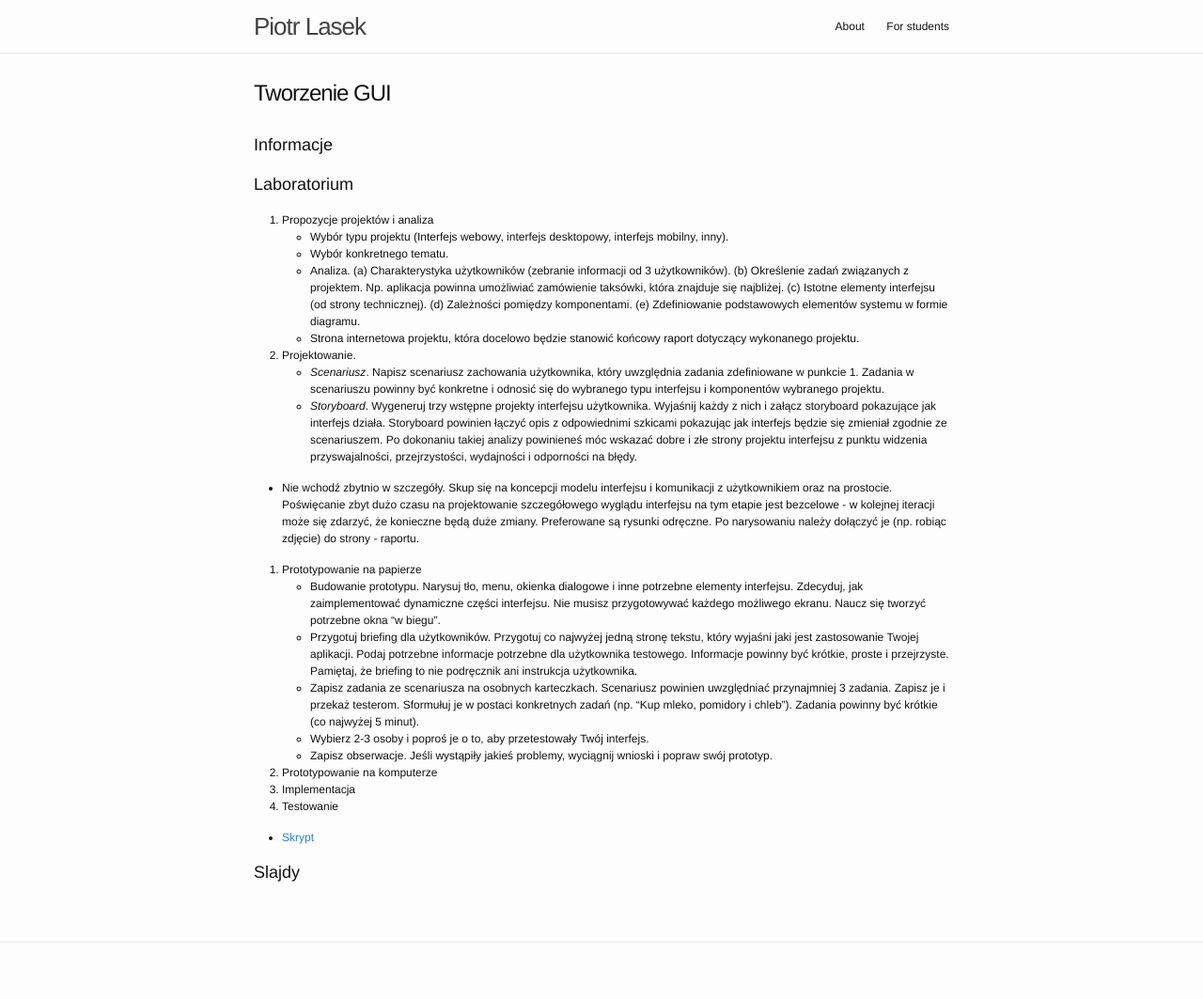
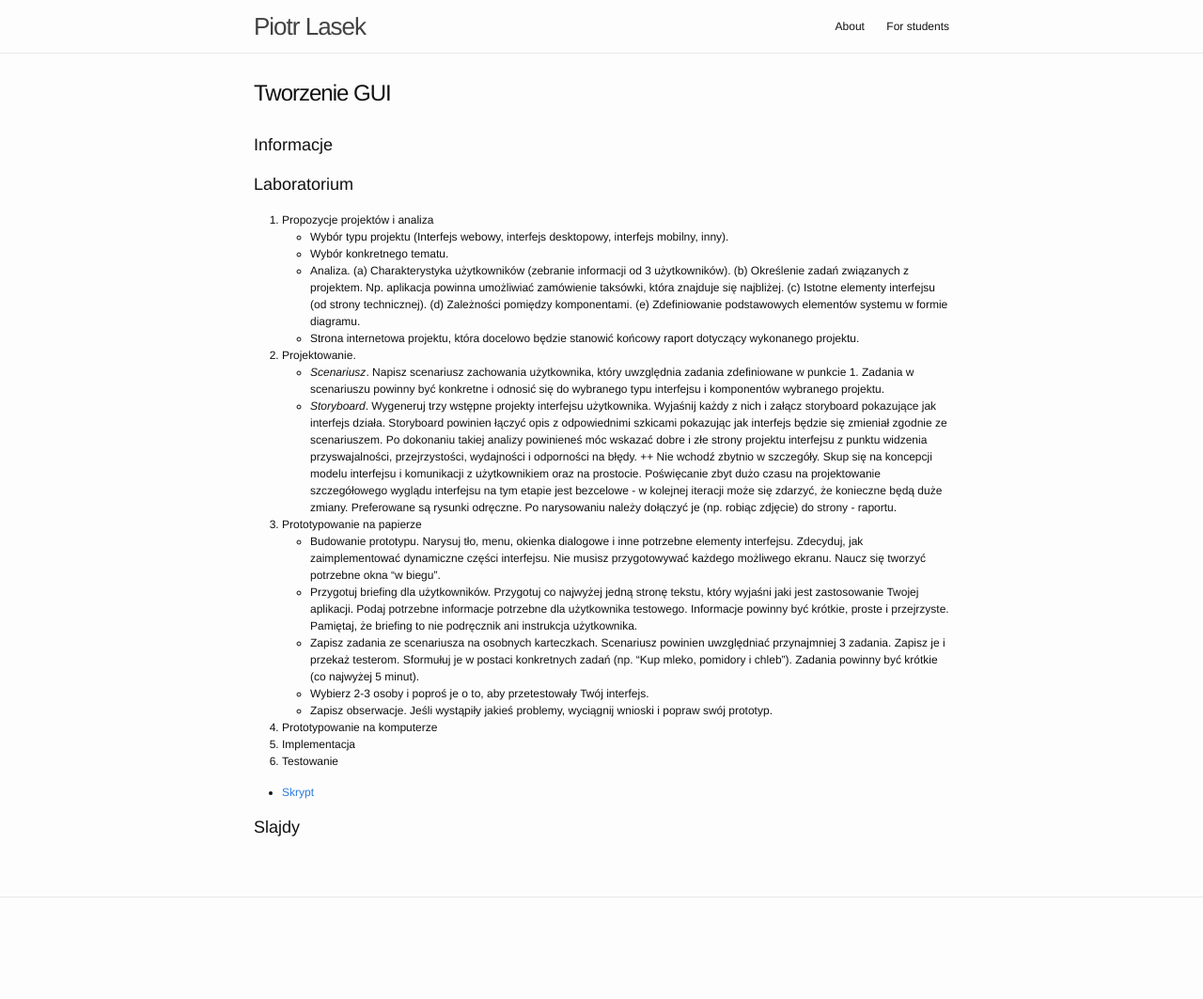
Before and after one commit to piotrlasek/piotrlasek.github.io, a Jekyll site: the page built from for-students/tgui2016.md, in a window 1280 px wide. Shown: the whole page at 94% size. Built offline with Jekyll 4.4.1, drawn with Linux system fonts in a browser that asks for light colours; after the commit the page ends 1015 px from its top, so only the background shows below that.

```diff
--- a/for-students/tgui2016.md
+++ b/for-students/tgui2016.md
@@ -18,8 +18,7 @@ exclude: true
 2. Projektowanie.
   * *Scenariusz*. Napisz scenariusz zachowania użytkownika, który uwzględnia zadania zdefiniowane w punkcie 1. Zadania w scenariuszu powinny być konkretne i odnosić się do wybranego typu interfejsu i komponentów wybranego projektu.
   * *Storyboard*. Wygeneruj trzy wstępne projekty interfejsu użytkownika. Wyjaśnij każdy z nich i załącz storyboard pokazujące jak interfejs działa. Storyboard powinien łączyć opis z odpowiednimi szkicami pokazując jak interfejs będzie się zmieniał zgodnie ze scenariuszem. Po dokonaniu takiej analizy powinieneś móc wskazać dobre i złe strony projektu interfejsu z punktu widzenia przyswajalności, przejrzystości, wydajności i odporności na błędy.
-
- + Nie wchodź zbytnio w szczegóły. Skup się na koncepcji modelu interfejsu i komunikacji z użytkownikiem oraz na prostocie. Poświęcanie zbyt dużo czasu na projektowanie szczegółowego wyglądu interfejsu na tym etapie jest bezcelowe - w kolejnej iteracji może się zdarzyć, że konieczne będą duże zmiany. Preferowane są rysunki odręczne. Po narysowaniu należy dołączyć je (np. robiąc zdjęcie) do strony - raportu.
+ ++ Nie wchodź zbytnio w szczegóły. Skup się na koncepcji modelu interfejsu i komunikacji z użytkownikiem oraz na prostocie. Poświęcanie zbyt dużo czasu na projektowanie szczegółowego wyglądu interfejsu na tym etapie jest bezcelowe - w kolejnej iteracji może się zdarzyć, że konieczne będą duże zmiany. Preferowane są rysunki odręczne. Po narysowaniu należy dołączyć je (np. robiąc zdjęcie) do strony - raportu.
 
 3. Prototypowanie na papierze
   * Budowanie prototypu. Narysuj tło, menu, okienka dialogowe i inne potrzebne elementy interfejsu. Zdecyduj, jak zaimplementować dynamiczne części interfejsu. Nie musisz przygotowywać każdego możliwego ekranu. Naucz się tworzyć potrzebne okna “w biegu”.
```
